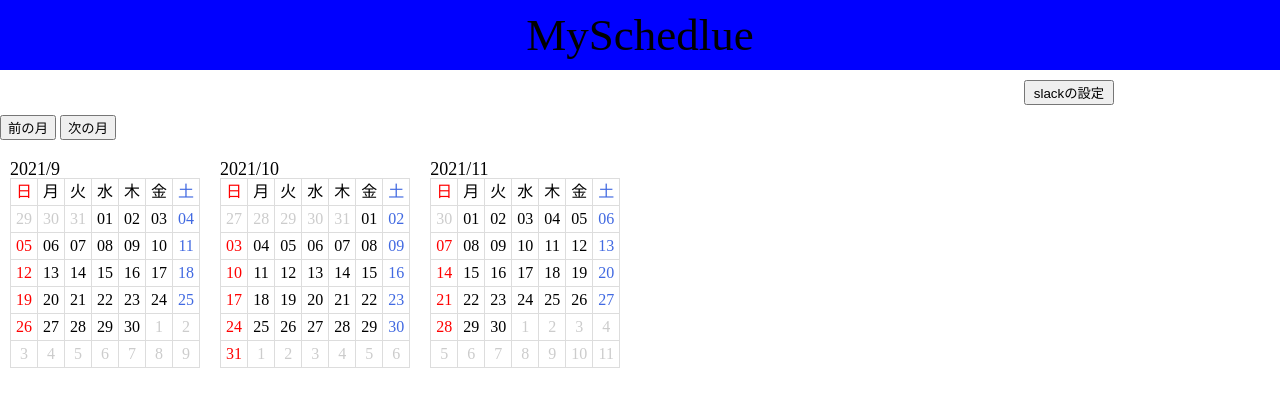
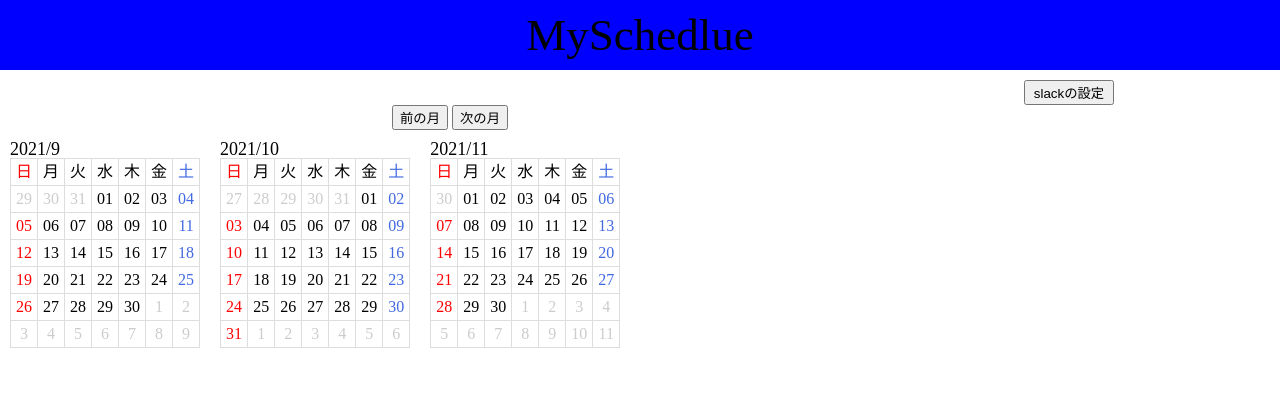
Before and after one commit to MasanobuRyuman/slackschedule, a PHP site: page /main.html in a window 1280 px wide. Shown: the top 407 px of the page. Run offline with PHP 8.4, Linux system fonts and the light colour scheme.

Commit message:
デザイン

```diff
--- a/main.html
+++ b/main.html
@@ -23,8 +23,8 @@
             <button id="prev" type="button" class="bifore-month">前の月</button>
             <button id="next" type="button" class="next-month">次の月</button>
         </div>
-        <div id ="colenderArea" class="row text-center table table-bordered table-striped m-auto">
-            <div id="calendar" class="cou-sm-4 m-auto"></div>
+        <div id ="colenderArea" class="calender_area">
+            <div id="calendar" class="calender"></div>
         </div>
 
         <form method="POST" action="main.php">
--- a/move.js
+++ b/move.js
@@ -38,7 +38,7 @@ function createCalendar(year, month) {
     let calendarHtml = '' // HTMLを組み立てる変数
 
     calendarHtml += '<h1>' + year  + '/' + month + '</h1>'
-    calendarHtml += '<table>'
+    calendarHtml += '<table class = "table">'
 
     // 曜日の行を作成
     for (let i = 0; i < weeks.length; i++) {
--- a/static/style.css
+++ b/static/style.css
@@ -177,8 +177,31 @@ body {
 }
 
 .move_month {
-	display: block;
-	margin:10px auto;
+	display: inline-block;
+	width:900px;
+	text-align: center;
+
+}
+
+.before_month {
+	display: inline-block;
+	text-align: center;
+}
+
+.next_month {
+	margin:auto;
+}
+
+.calender_area {
+	margin: auto;
+}
+
+.calender {
+	margin:auto;
+}
+
+.table {
+	text-align: center;
 }
 
 /*slackSetting*/
@@ -217,3 +240,10 @@ body {
 	margin-top: 10px;
 	margin-left: 40px;
 }
+
+/*予定ページ*/
+.date {
+	font-size: 40px;
+	margin-top:30px;
+	margin-left: 30px;
+}
```
Also changed, not shown: registration.php (+5 -5 lines).
